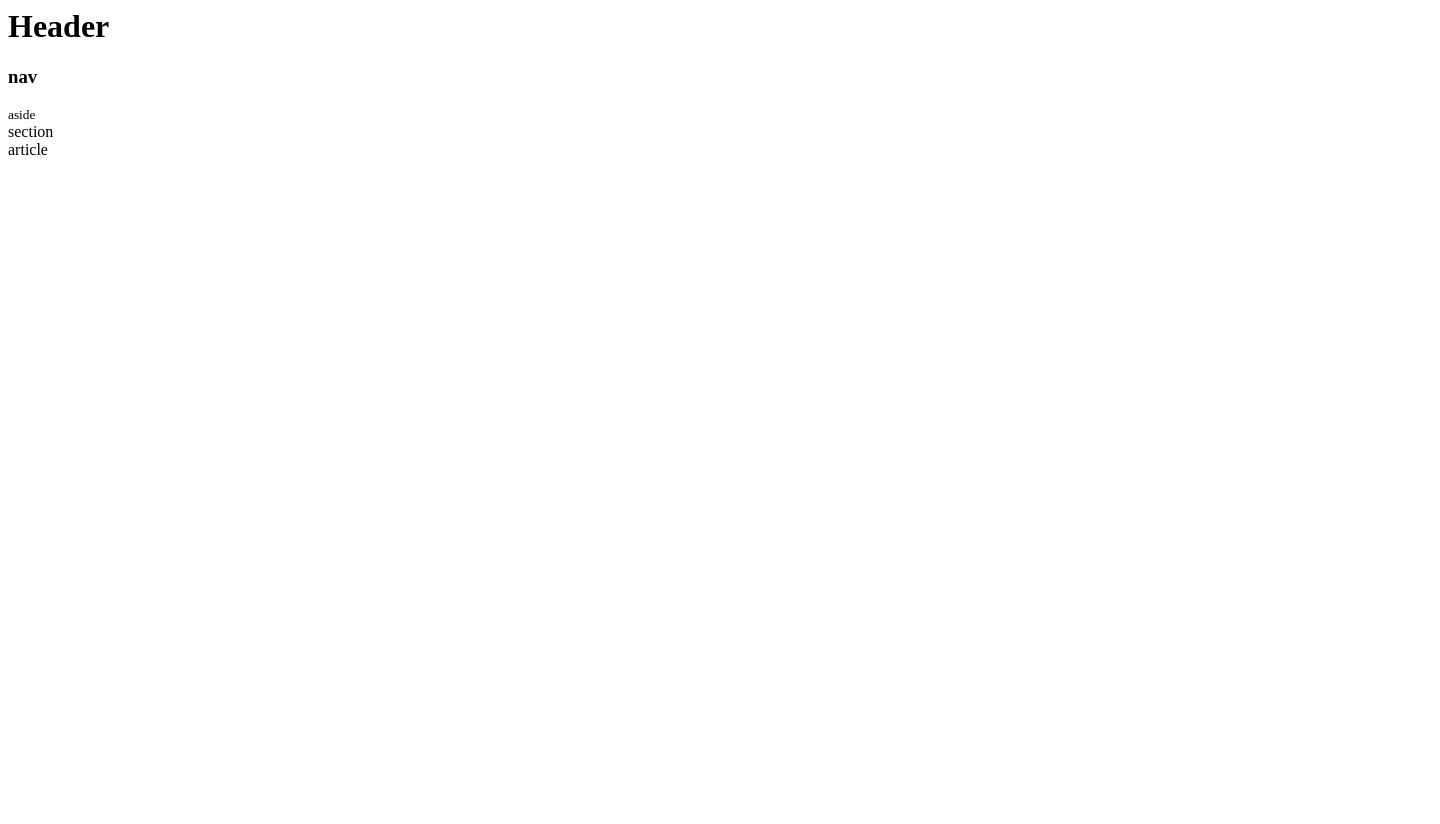
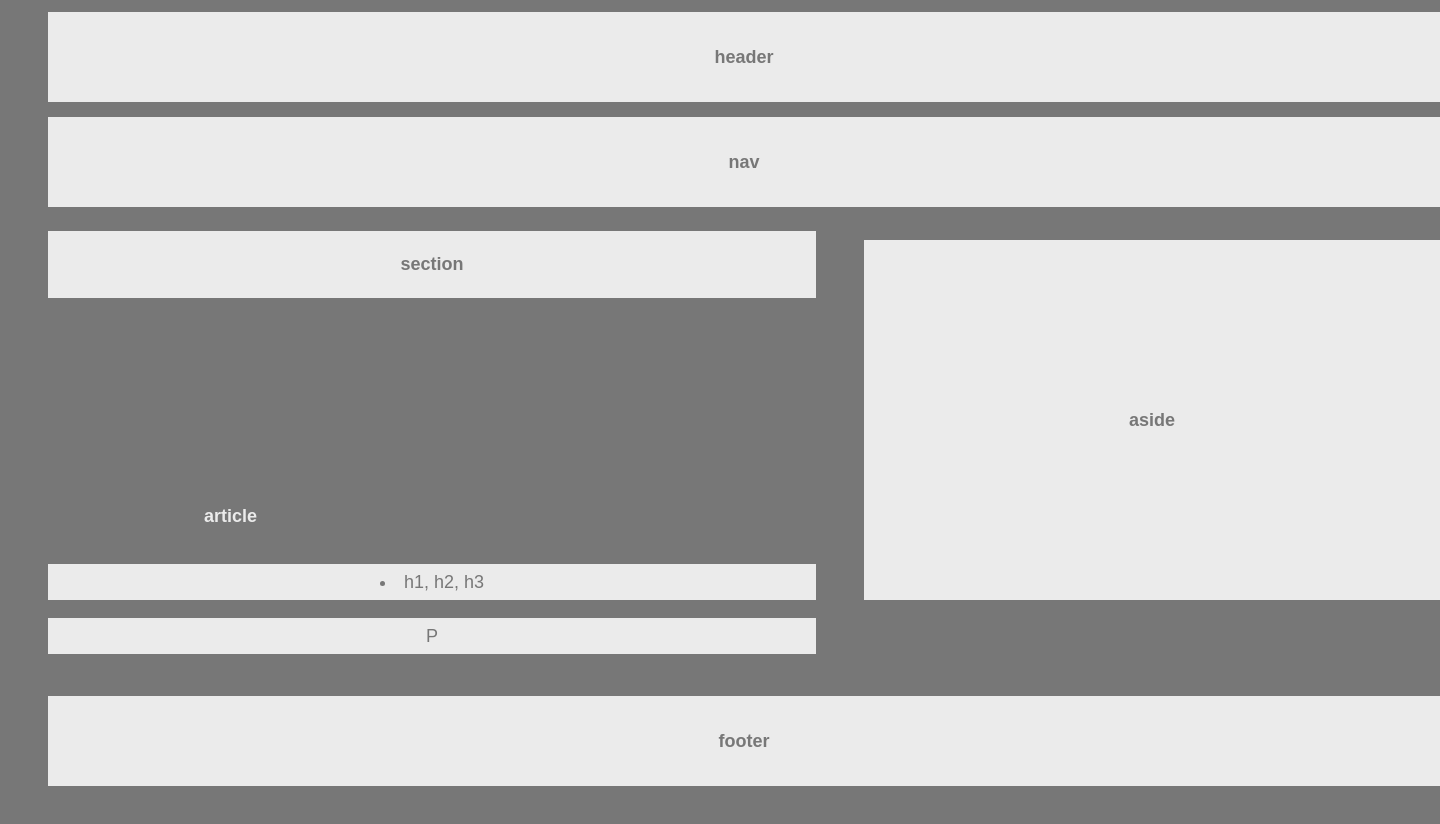
Before and after one commit to KHurdSr/HW-WireFrame, a plain HTML site: page index.html in a window 1280 px wide. Shown: the whole page, 1440 px wide, since content can reach past the window. Before the commit the page ends 800 px from the top, so only its background shows below. Drawn offline with Linux system fonts and the light colour scheme.

Commit message:
finished product

```diff
--- /dev/null
+++ b/Untitled-1.css
@@ -0,0 +1,38 @@
+* {
+  box-sizing: border-box;
+  text-align: center;
+}
+
+body {
+}
+
+header {
+  padding: 20px;
+  margin-bottom: 20px;
+  color: #333;
+  background: #ccc;
+}
+
+section {
+}
+
+#left {
+}
+
+#middle {
+}
+
+#right {
+}
+
+#full {
+}
+
+#division {
+}
+
+aside {
+}
+
+footer {
+}
--- /dev/null
+++ b/Untitled2.css
@@ -0,0 +1,31 @@
+body{
+    font-family: 'Arial','Helvetica Neue', Helvetica, sans-serif;
+    color:#777;
+    background: #777;
+    width: 960px;
+    font-size: 18px;
+
+}
+
+header{
+    background:#ebebeb;
+    text-align: center;
+    width: 495px;
+    font-size: 18px;
+
+}
+
+aside{
+    background:#ebebeb;
+    width: 495px;
+    font-size: 18px;
+    text-align: right;
+
+}
+
+section{
+    background:#ebebeb;
+    width: 495px;
+    font-size: 18px;
+
+}
--- a/index.html
+++ b/index.html
@@ -1,27 +1,27 @@
-<!DOCTYPE html/>
+<!DOCTYPE html>
 <html>
 <head>
     <title>HW-Wireframe</title>
+    <link rel="stylesheet" type="text/css"
+    href="style.css">
 </head>
+
 <body>
 <header>
-    <h1>Header</h1>
-</header>
-    <section>
-        <article>
-            <h3>nav</h3>
+    <h1>header</h1>
+    <h2>nav</h2>
+    <div>
+    <h3>aside</h3>
+    </div>
 
-            <small>aside</small>
+    <div>
+        <h4>section</h4>
+    </div>
+    <br>
+    <h5>article</h5>
+        <li>h1, h2, h3</li>
+        <p>P</p>
 
-            <section>section</section>
-
-            <article>article</article>
-
-        </article>
-
-    </section>
-
-
+    <h6>footer</h6>
 
 </body>
-</html>
--- a/style.css
+++ b/style.css
@@ -1,39 +1,90 @@
+body{
+    padding:0;
+    margin:0;
+    font-family: 'Arial','Helvetica Neue', Helvetica, sans-serif;
+    color:#777;
+    background: #777;
+    width: 960px;
+    font-size: 18px;
+    line-height: 200%
 
- * {
-    box-sizing: border-box;
+}
+.container {
+    width: 1024px;
+    margin: 0 auto;
+}
+
+
+h1, h2{
+    background:#ebebeb;
     text-align: center;
-  }
+    width: 495px;
+    font-size: 18px;
+    width: 145%;
+    line-height: 500%;
+    margin-left: 5%;
 
-  body {
-  }
+}
 
-  header {
-    padding: 20px;
-    margin-bottom: 20px;
-    color: #333;
-    background: #ccc;
-  }
+h6{
+    background:#ebebeb;
+    text-align: center;
+    width: 495px;
+    font-size: 18px;
+    width: 145%;
+    line-height: 500%;
+    border-bottom: 0;
+    margin-left: 5%;
+}
 
-  section {
-  }
+h3{
+    background:#ebebeb;
+    width: 495px;
+    font-size: 18px;
+    text-align: center;
+    float: right;
+    width: 60%;
+    line-height: 2000%;
+    margin-right: -50%;
 
-  #left {
-  }
+}
 
-  #middle {
-  }
+h4{
+    background:#ebebeb;
+    width: 495px;
+    font-size: 18px;
+    margin-bottom: 14%;
+    line-height: 370%;
+    text-align: center;
+    width: 80%;
+    margin-left: 5%;
 
-  #right {
-  }
+}
 
-  #full {
-  }
+li{
+    color: #777;
+    background: #ebebeb;
+    text-align: center;
+    width: 80%;
+    margin-left: 5%;
 
-  #division {
-  }
+}
 
-  aside {
-  }
+p{
+    color: #777;
+    background: #ebebeb;
+    text-align: center;
+    width: 80%;
+    margin-left: 5%;
+}
 
-  footer {
-  }
+h5{
+    color:#ebebeb;
+    background:#777;
+    width: 495px;
+    font-size: 18px;
+    text-align: center;
+    width: 48%;
+    line-height: -1;
+
+}
```
Also changed, not shown: Untitled-1.html (added, +44 -0 lines), index2.html (added, +25 -0 lines), Untitled-1.txt (added).
